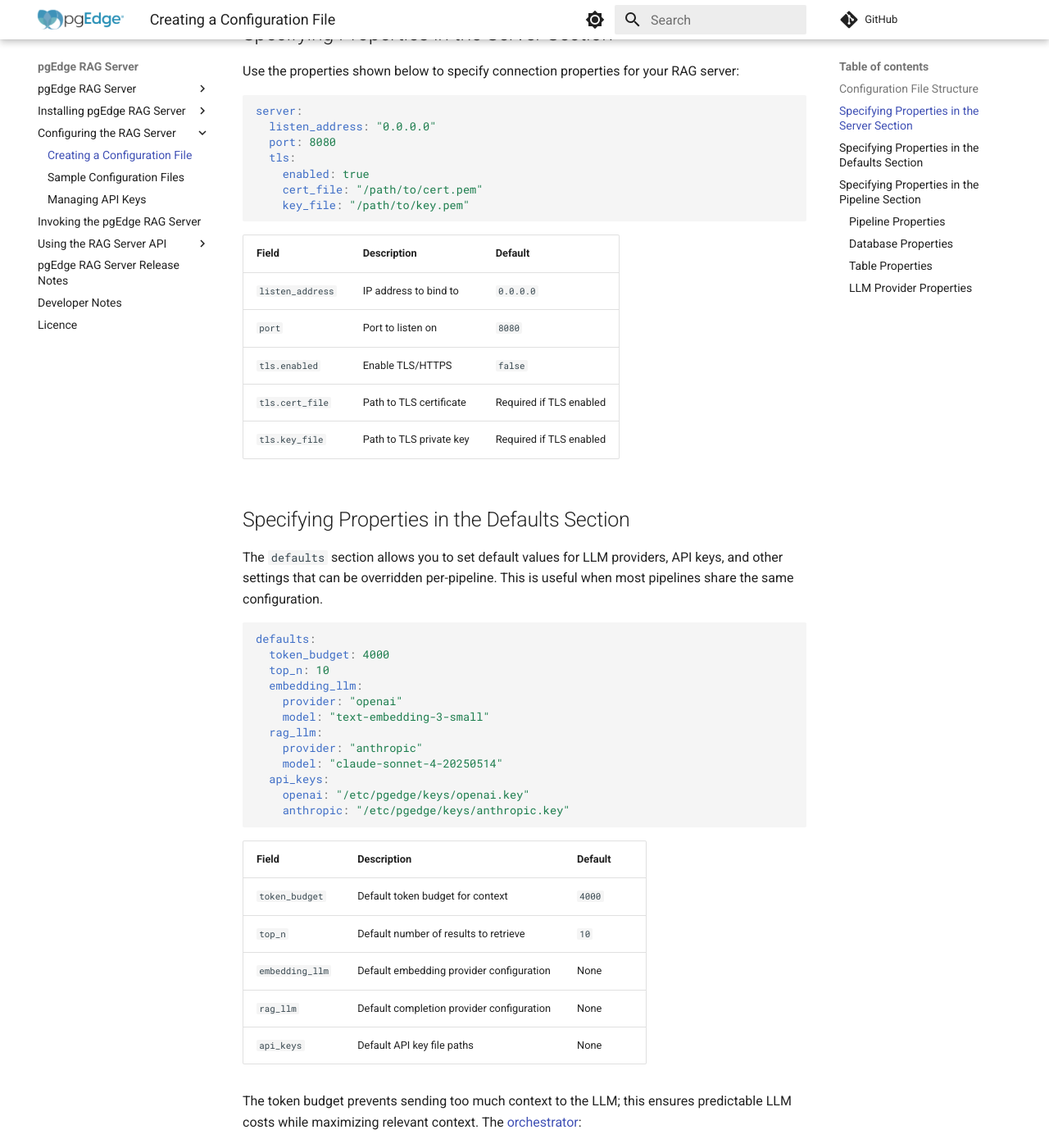
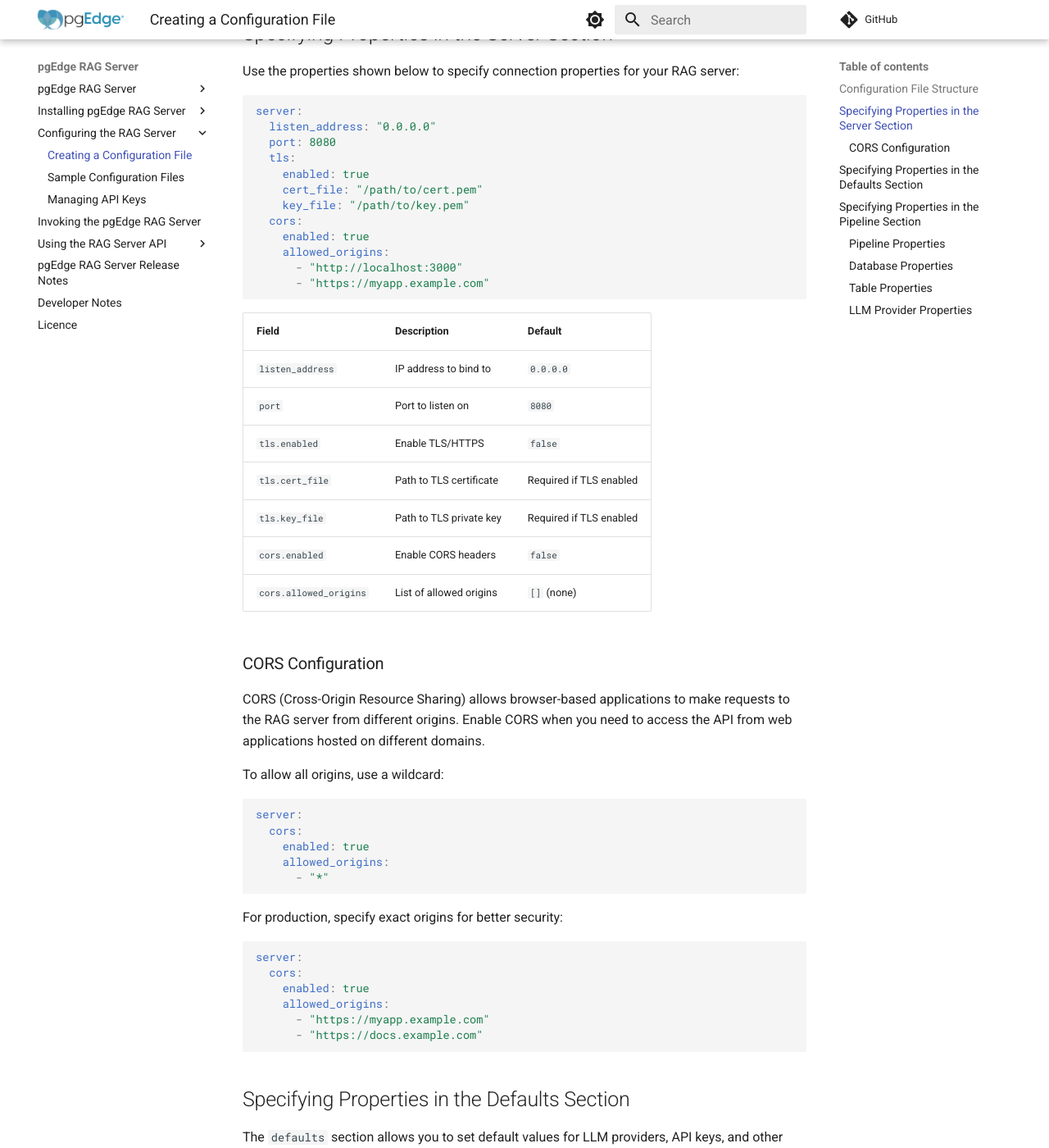
Before and after one commit to pgEdge/pgedge-rag-server, an MkDocs documentation site: the page built from docs/configuration.md, in a window 1280 px wide and 1400 px high, scrolled down 892 px. Shown: the whole window at 82% size. Built offline with MkDocs 1.6.1 and Material for MkDocs 9.7.7, drawn with Linux system fonts in a browser that asks for light colours; a script that is not in the unit is left out; comment, search, counter and statistics services are not loaded.

````diff
--- a/docs/configuration.md
+++ b/docs/configuration.md
@@ -37,15 +37,49 @@ server:
     enabled: true
     cert_file: "/path/to/cert.pem"
     key_file: "/path/to/key.pem"
+  cors:
+    enabled: true
+    allowed_origins:
+      - "http://localhost:3000"
+      - "https://myapp.example.com"
 ```
 
-| Field            | Description                        | Default       |
-|------------------|------------------------------------|---------------|
-| `listen_address` | IP address to bind to              | `0.0.0.0`     |
-| `port`           | Port to listen on                  | `8080`        |
-| `tls.enabled`    | Enable TLS/HTTPS                   | `false`       |
-| `tls.cert_file`  | Path to TLS certificate            | Required if TLS enabled |
-| `tls.key_file`   | Path to TLS private key            | Required if TLS enabled |
+| Field                  | Description                        | Default       |
+|------------------------|------------------------------------|---------------|
+| `listen_address`       | IP address to bind to              | `0.0.0.0`     |
+| `port`                 | Port to listen on                  | `8080`        |
+| `tls.enabled`          | Enable TLS/HTTPS                   | `false`       |
+| `tls.cert_file`        | Path to TLS certificate            | Required if TLS enabled |
+| `tls.key_file`         | Path to TLS private key            | Required if TLS enabled |
+| `cors.enabled`         | Enable CORS headers                | `false`       |
+| `cors.allowed_origins` | List of allowed origins            | `[]` (none)   |
+
+### CORS Configuration
+
+CORS (Cross-Origin Resource Sharing) allows browser-based applications to make
+requests to the RAG server from different origins. Enable CORS when you need to
+access the API from web applications hosted on different domains.
+
+To allow all origins, use a wildcard:
+
+```yaml
+server:
+  cors:
+    enabled: true
+    allowed_origins:
+      - "*"
+```
+
+For production, specify exact origins for better security:
+
+```yaml
+server:
+  cors:
+    enabled: true
+    allowed_origins:
+      - "https://myapp.example.com"
+      - "https://docs.example.com"
+```
 
 
 ## Specifying Properties in the Defaults Section
````
Also changed, not shown: docs/changelog.md (+8 -0 lines), 2 other files.
